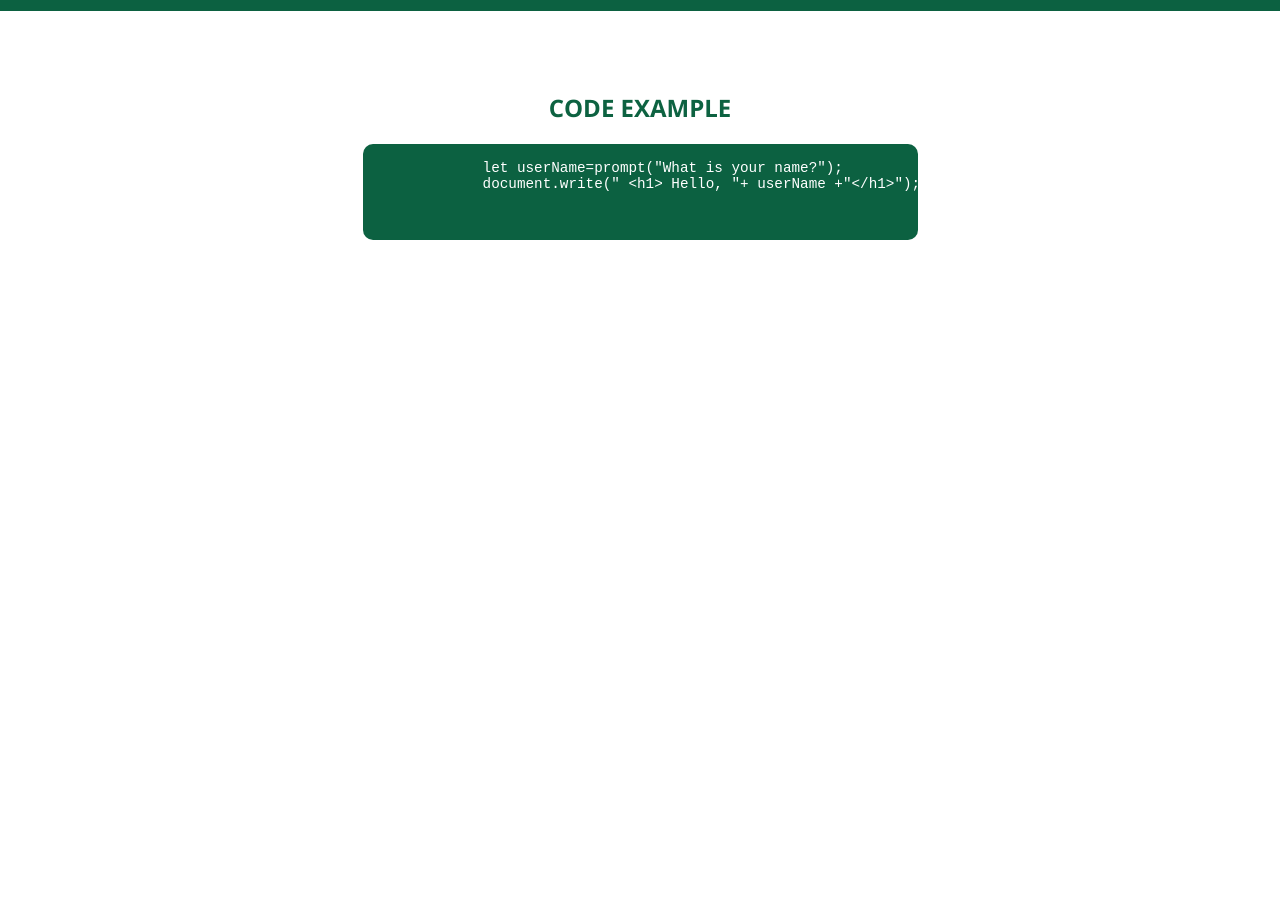
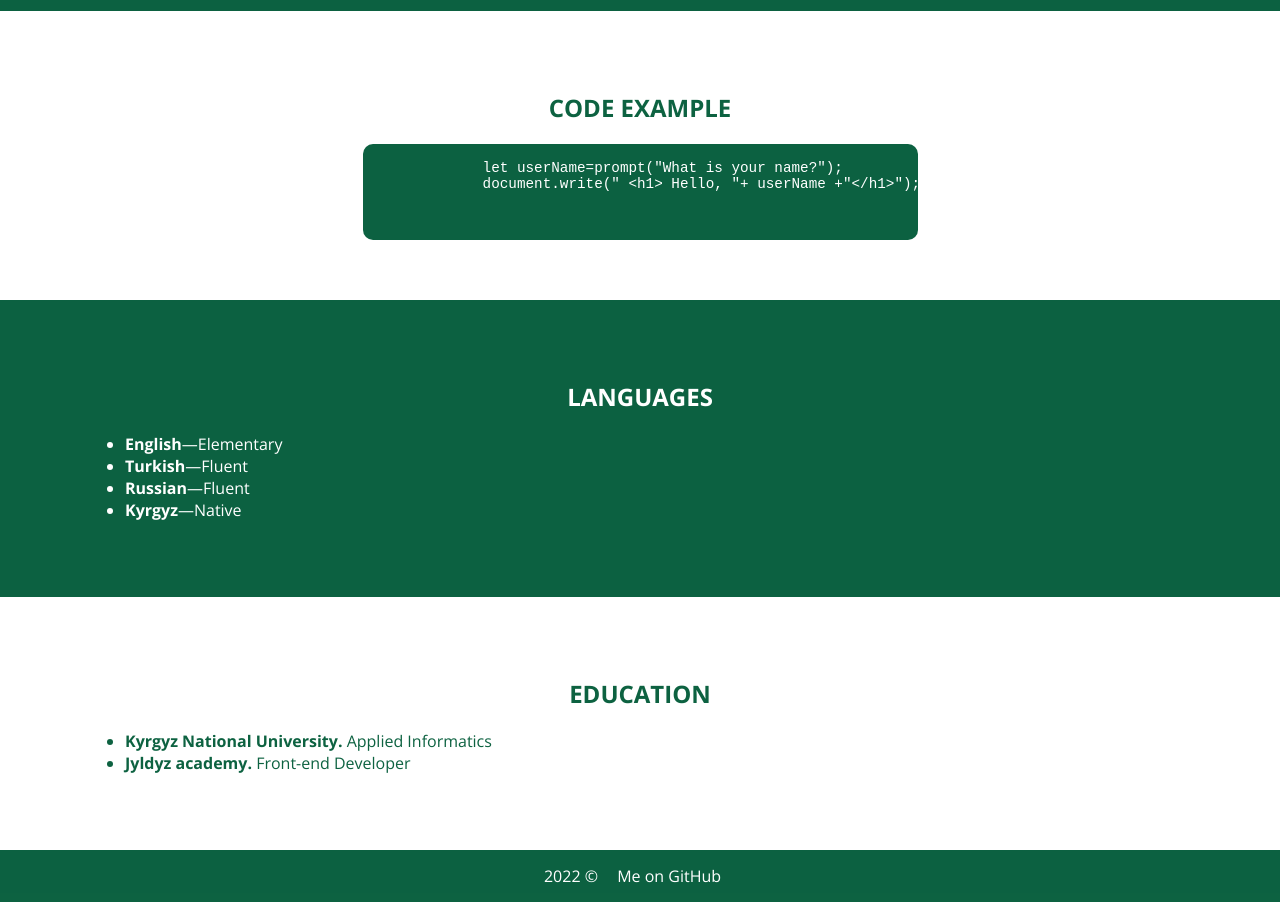
Before and after one commit to gulosmonalieva/Portfolio2, a plain HTML site: page index.html in a window 1280 px wide. Shown: the part 886-1788 px from the top of the page. Before the commit the page ends 1186 px from the top, so only its background shows below. Drawn offline with nearby package versions, Linux system fonts and the light colour scheme.

Commit message:
Add:languages,education,footer

```diff
--- a/css/style.css
+++ b/css/style.css
@@ -138,3 +138,26 @@ body {
   color: var(--accent-white);
   border-radius: 10px;
 }
+.languages {
+  background-color: var(--accent);
+  color: var(--accent-white);
+}
+
+.languages span {
+  font-weight: bold;
+}
+
+.education span {
+  font-weight: bold;
+}
+.footer {
+  padding: 15px 0;
+  background-color: var(--accent);
+  color: var(--accent-white);
+  text-align: center;
+}
+.footer a {
+  padding: 0 15px;
+  color: var(--accent-white);
+  text-decoration: none;
+}
--- a/index.html
+++ b/index.html
@@ -108,6 +108,35 @@
           </pre>
         </div>
       </section>
+      <section id="langueges" class="languages section">
+        <div class="container">
+          <h2 class="section-title">Languages</h2>
+          <ul>
+            <li><span>English</span>&mdash;Elementary</li>
+            <li><span>Turkish</span>&mdash;Fluent</li>
+            <li><span>Russian</span>&mdash;Fluent</li>
+            <li><span>Kyrgyz</span>&mdash;Native</li>
+          </ul>
+        </div>
+      </section>
+      <section id="education" class="education section">
+        <div class="container">
+          <h2 class="section-title">Education</h2>
+          <ul>
+            <li>
+              <span>Kyrgyz National University.</span> Applied Informatics
+            </li>
+            <li><span>Jyldyz academy.</span> Front-end Developer</li>
+          </ul>
+        </div>
+      </section>
+      <footer class="footer">
+        <div class="container">
+          2022 &copy;
+
+          <a href="https://github.com/gulosmonalieva">Me on GitHub </a>
+        </div>
+      </footer>
     </main>
   </body>
 </html>
```
